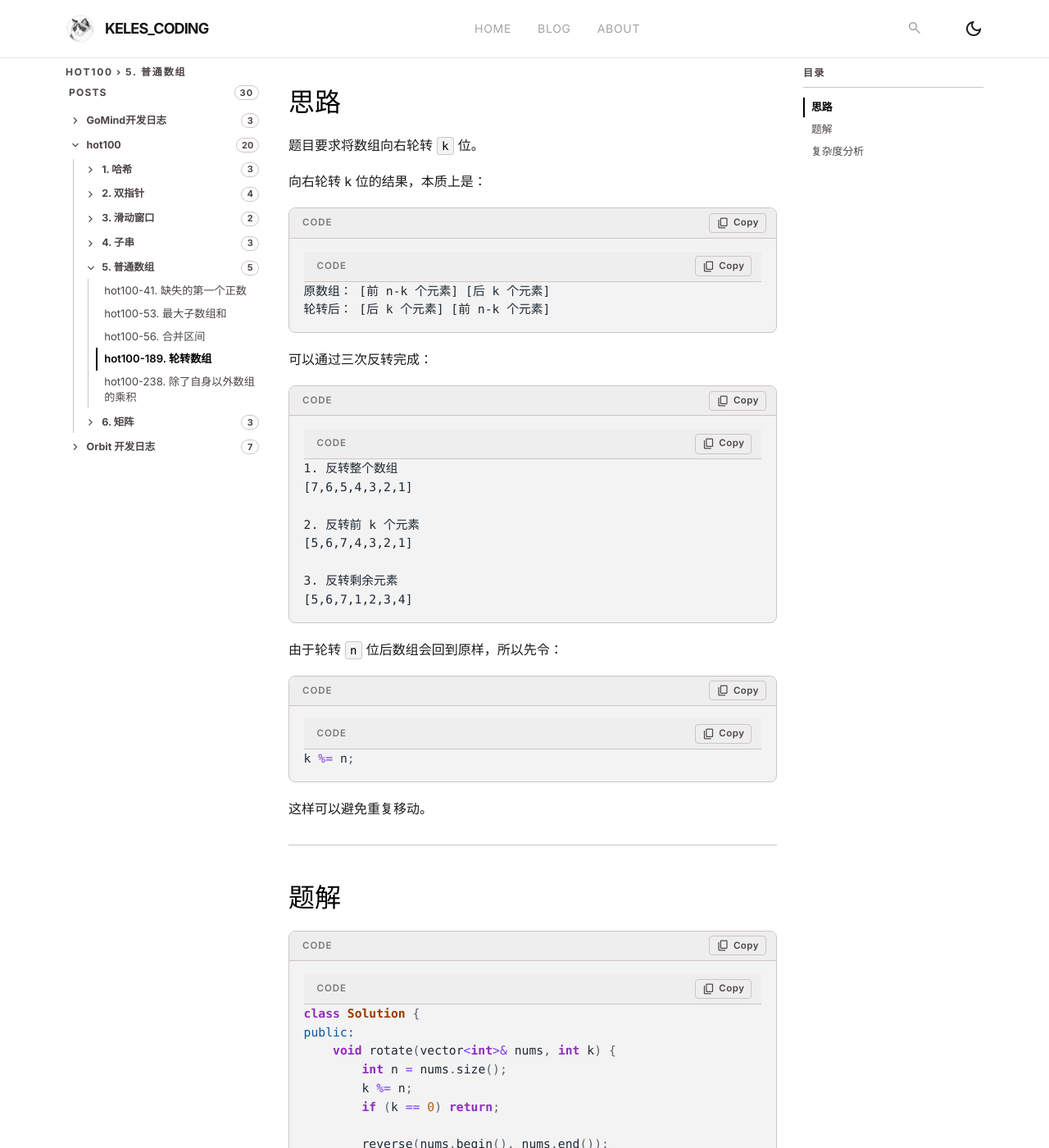
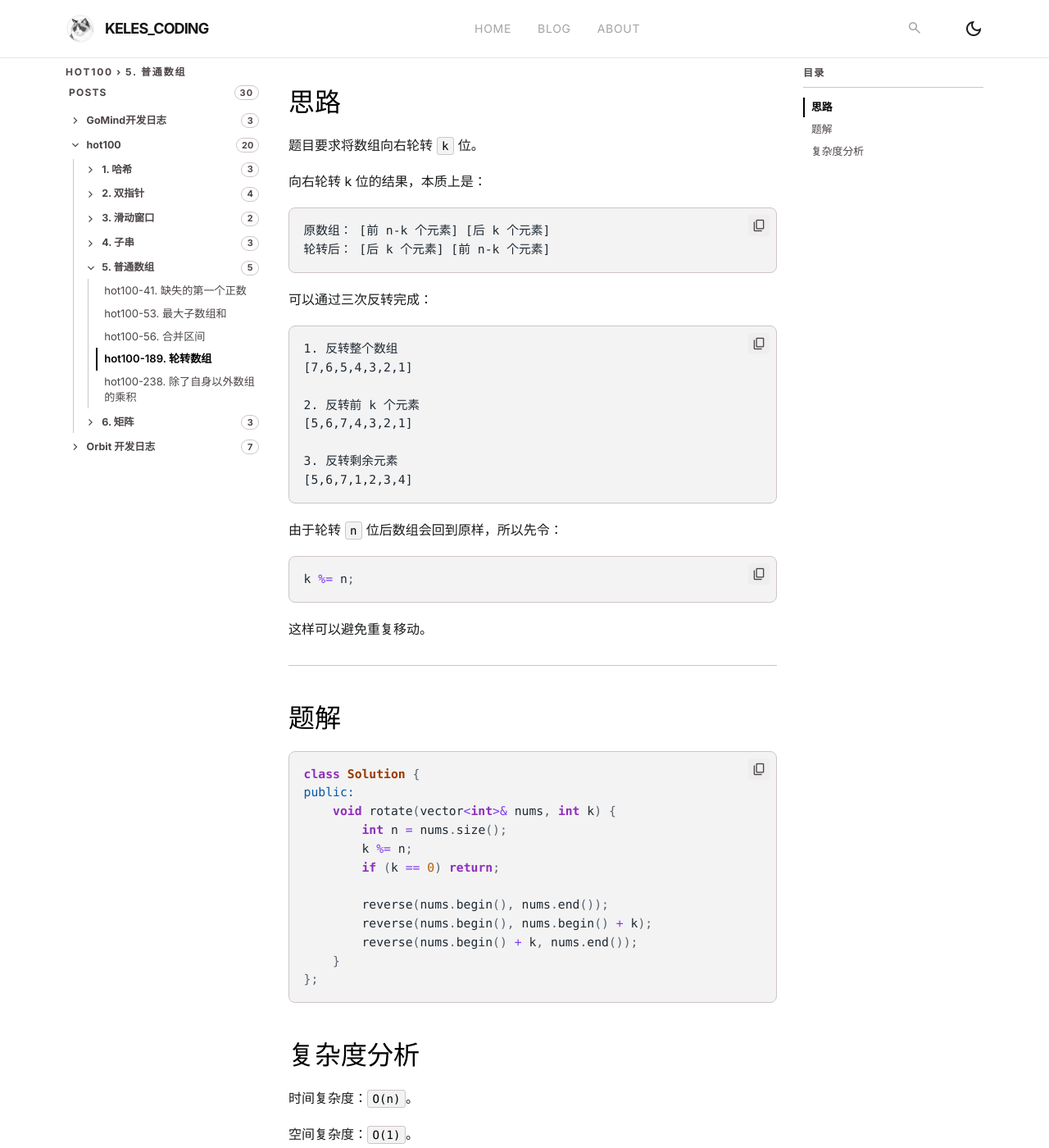
Before and after one commit to KeLes-Coding/KeLes-Coding.github.io, a Jekyll site: the page built from _posts/hot100/5. 普通数组/2026-05-01-189. 轮转数组.md, in a window 1280 px wide and 1400 px high, scrolled down 1150 px. Shown: the whole window at 82% size. Built offline with Jekyll 4.4.1, drawn with Linux system fonts in a browser that asks for light colours; nearby versions of some CDN libraries.

Commit message:
Revert "feat: 重构代码块顶部栏，优化复制按钮样式和功能"
This reverts commit 081f4d3a827fe852e37a5c64b8e9e0980b5b7e35.

```diff
--- a/_includes/copy-button.html
+++ b/_includes/copy-button.html
@@ -15,32 +15,28 @@ document.addEventListener('DOMContentLoaded', function() {
     }
     if (isMermaid) continue;
 
-    // ── 创建代码块顶部栏 ──
-    var header = document.createElement('div');
-    header.className = 'code-header';
+    if (lang) {
+      var label = document.createElement('span');
+      label.className = 'lang-label';
+      label.textContent = lang;
+      block.appendChild(label);
+    }
 
-    // 左侧：语言类型
-    var langLabel = document.createElement('span');
-    langLabel.className = 'code-lang';
-    langLabel.textContent = lang || 'code';
-    header.appendChild(langLabel);
-
-    // 右侧：复制按钮
     var btn = document.createElement('button');
     btn.className = 'copy-button';
     btn.setAttribute('aria-label', 'Copy code');
-    btn.innerHTML = '<span class="material-symbols-outlined">content_copy</span><span>Copy</span>';
-    btn.addEventListener('click', function() {
-      navigator.clipboard.writeText(code.textContent).then(function() {
-        btn.innerHTML = '<span class="material-symbols-outlined">check</span><span>Copied!</span>';
-        setTimeout(function() {
-          btn.innerHTML = '<span class="material-symbols-outlined">content_copy</span><span>Copy</span>';
-        }, 2000);
-      });
-    });
-    header.appendChild(btn);
-
-    block.insertBefore(header, block.firstChild);
+    btn.innerHTML = '<span class="material-symbols-outlined">content_copy</span>';
+    btn.addEventListener('click', (function(btn, code) {
+      return function() {
+        navigator.clipboard.writeText(code.textContent).then(function() {
+          btn.innerHTML = '<span class="material-symbols-outlined">check</span>';
+          setTimeout(function() {
+            btn.innerHTML = '<span class="material-symbols-outlined">content_copy</span>';
+          }, 2000);
+        });
+      };
+    })(btn, code));
+    block.appendChild(btn);
   }
 });
 </script>
--- a/assets/css/style.css
+++ b/assets/css/style.css
@@ -534,52 +534,50 @@ a {
   overflow-wrap: anywhere;
 }
 
-/* ── Code block header bar ── */
-
-.post .highlight .code-header {
+/* Copy button */
+.post .highlight .copy-button {
+  position: absolute;
+  top: 0.5rem;
+  right: 0.5rem;
+  background: var(--color-surface-container);
+  color: var(--color-on-surface-variant);
+  border: none;
+  border-radius: 0.25rem;
+  padding: 0.25rem;
+  cursor: pointer;
+  opacity: 0;
+  transition: opacity 0.2s;
   display: flex;
   align-items: center;
-  justify-content: space-between;
-  padding: 0.35rem 0.75rem 0.35rem 1rem;
-  background: var(--color-surface-container);
-  border-bottom: 1px solid var(--color-outline-variant);
-  font-family: "Inter", sans-serif;
+  justify-content: center;
 }
 
-.post .highlight .code-lang {
-  font-size: 0.72rem;
-  font-weight: 600;
-  text-transform: uppercase;
-  letter-spacing: 0.08em;
-  color: var(--color-on-surface-variant);
-  opacity: 0.7;
+.post .highlight:hover .copy-button {
+  opacity: 1;
 }
 
-.post .highlight .code-header .copy-button {
-  display: inline-flex;
-  align-items: center;
-  gap: 0.3rem;
-  background: transparent;
-  color: var(--color-on-surface-variant);
-  border: 1px solid var(--color-outline-variant);
-  border-radius: 0.25rem;
-  padding: 0.15rem 0.5rem;
-  cursor: pointer;
-  font-size: 0.72rem;
-  font-family: "Inter", sans-serif;
-  font-weight: 600;
-  letter-spacing: 0.04em;
-  transition: background 0.2s, color 0.2s, border-color 0.2s;
+@media (hover: none) {
+  .post .highlight .copy-button {
+    opacity: 1;
+  }
 }
 
-.post .highlight .code-header .copy-button:hover {
-  background: var(--color-surface-container-low);
-  color: var(--color-primary);
-  border-color: var(--color-primary);
+.post .highlight .copy-button .material-symbols-outlined {
+  font-size: 18px;
 }
 
-.post .highlight .code-header .copy-button .material-symbols-outlined {
-  font-size: 16px;
+/* Language label */
+.post .highlight .lang-label {
+  position: absolute;
+  top: 0.25rem;
+  right: 2.5rem;
+  font-size: 0.7rem;
+  text-transform: uppercase;
+  letter-spacing: 0.1em;
+  color: var(--color-on-surface-variant);
+  opacity: 0.5;
+  font-family: "Inter", sans-serif;
+  pointer-events: none;
 }
 
 /* Mermaid diagrams */
```
